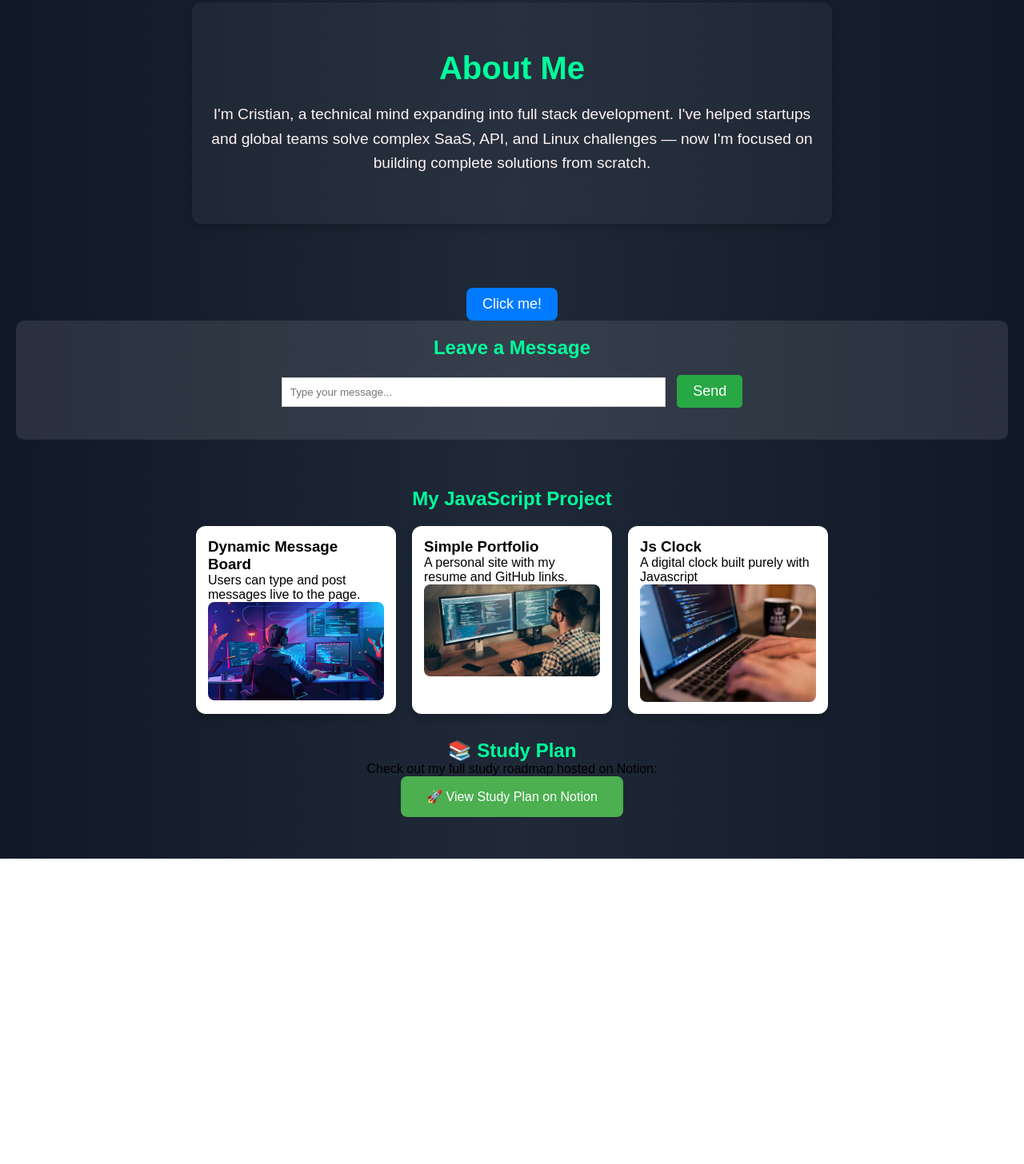
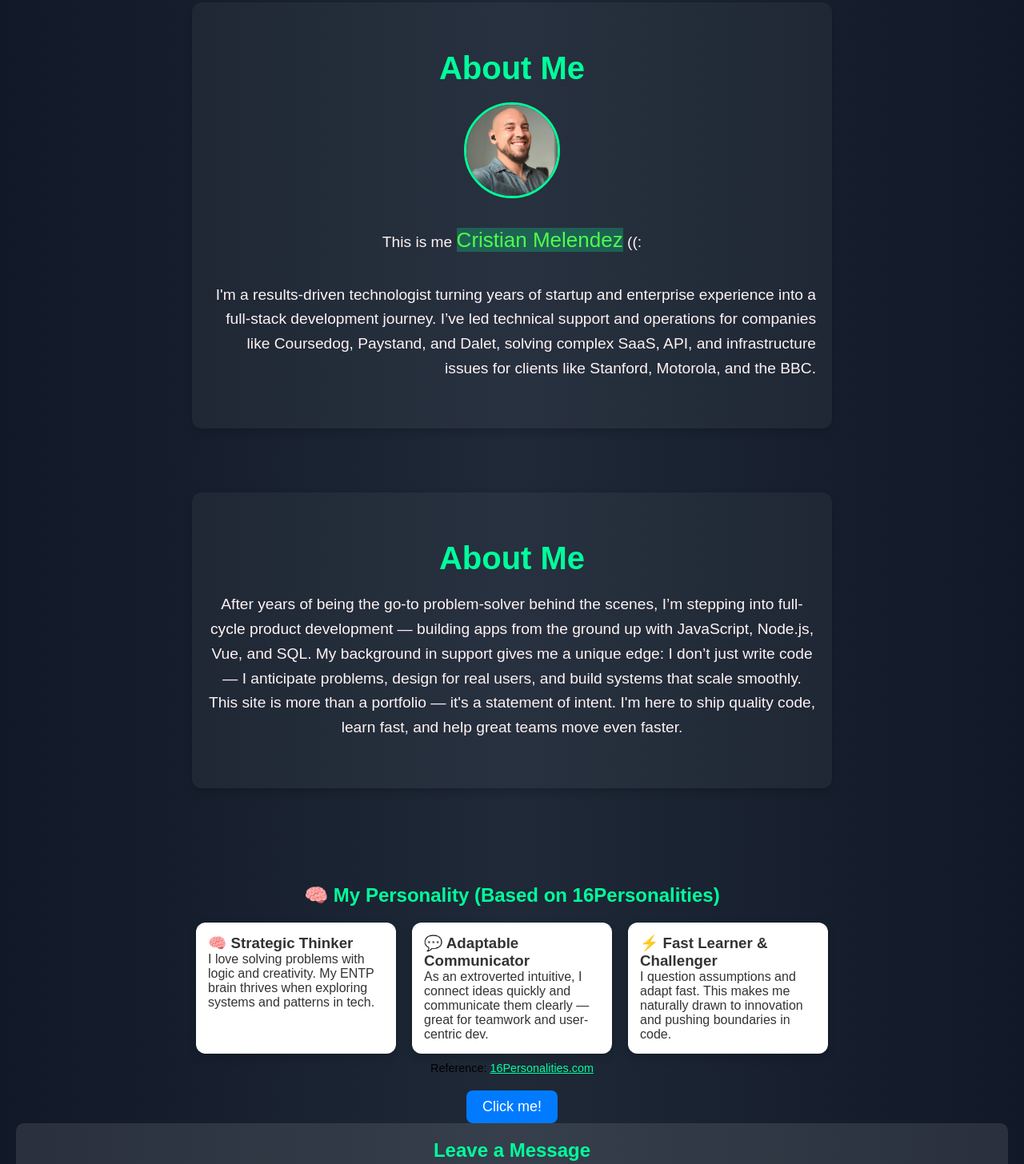
Before and after one commit to nightsyrc/dev-journey-start, a plain HTML site: page index.html in a window 1280 px wide. Shown: the part 727-2183 px from the top of the page at 80% size. Before the commit the page ends 1801 px from the top, so only its background shows below. Drawn offline with Linux system fonts and the light colour scheme.

Commit message:
UX improvements, added img to about sec

```diff
--- a/index.html
+++ b/index.html
@@ -27,16 +27,49 @@
   A description about me ((: ))-->
     <section id="about" class="about">
       <h2>About Me</h2>
+      <div class="about-content">
+      <img src="images/fsd_img_profile_pic.jpg" alt="Profile Photo" class="about-img">
       <p>
-        I'm Cristian, a technical mind expanding into full stack development.
-        I've helped startups and global teams solve complex SaaS, API, and Linux
-        challenges — now I'm focused on building complete solutions from
-        scratch.
+        This is me  <span class="cardTextHighlight">Cristian Melendez</span> ((: </p><p>
+        I'm a results-driven technologist turning years of
+        startup and enterprise experience into a full-stack development journey.
+        I’ve led technical support and operations for companies like Coursedog,
+        Paystand, and Dalet, solving complex SaaS, API, and infrastructure
+        issues for clients like Stanford, Motorola, and the BBC.
+      </p>
+      </div>
+    </section>
+    <section id="about" class="about">
+      <h2>About Me</h2>
+      <!-- Profile Image -->
+
+      <p>
+        After years of being the go-to problem-solver behind the scenes, I’m
+        stepping into full-cycle product development — building apps from the
+        ground up with JavaScript, Node.js, Vue, and SQL. My background in
+        support gives me a unique edge: I don’t just write code — I anticipate
+        problems, design for real users, and build systems that scale smoothly.
+        This site is more than a portfolio — it's a statement of intent. I'm
+        here to ship quality code, learn fast, and help great teams move even
+        faster.
       </p>
     </section>
 
     <!-- PROJECT SECTION-->
     <main>
+      <section id="personality-profile">
+        <h2>🧠 My Personality (Based on 16Personalities)</h2>
+        <div id="personalityCards"></div>
+        <p style="margin-top: 10px; font-size: 0.9rem">
+          Reference:
+          <a
+            href="https://www.16personalities.com/"
+            target="_blank"
+            style="color: #00ff9c"
+            >16Personalities.com</a
+          >
+        </p>
+      </section>
 
       <button>Click me!</button>
       <!--<section id="projects">
@@ -70,12 +103,14 @@
       <section id="Study Plan" class="study-plan">
         <h2>📚 Study Plan</h2>
         <p>Check out my full study roadmap hosted on Notion:</p>
-        <a class="study-button" href="https://www.notion.so/Fullstack-Engineer-Dev-Plan-1e1fb365b3df80e7b024cf848505d9c8"
-           target="_blank">
-           🚀 View Study Plan on Notion
+        <a
+          class="study-button"
+          href="https://www.notion.so/Fullstack-Engineer-Dev-Plan-1e1fb365b3df80e7b024cf848505d9c8"
+          target="_blank"
+        >
+          🚀 View Study Plan on Notion
         </a>
       </section>
-
     </main>
     <script src="script.js"></script>
   </body>
--- a/script.js
+++ b/script.js
@@ -154,3 +154,36 @@ function get_pending_tasks(projects_data) {
   console.table(projectNames);
   return projectNames;
 }
+
+
+const personalityTraits = [
+  {
+    title: "🧠 Strategic Thinker",
+    description:
+      "I love solving problems with logic and creativity. My ENTP brain thrives when exploring systems and patterns in tech.",
+  },
+  {
+    title: "💬 Adaptable Communicator",
+    description:
+      "As an extroverted intuitive, I connect ideas quickly and communicate them clearly — great for teamwork and user-centric dev.",
+  },
+  {
+    title: "⚡ Fast Learner & Challenger",
+    description:
+      "I question assumptions and adapt fast. This makes me naturally drawn to innovation and pushing boundaries in code.",
+  },
+];
+
+const personalityContainer = document.getElementById("personalityCards");
+
+personalityTraits.forEach((trait) => {
+  const card = document.createElement("div");
+  card.classList.add("personality-card");
+
+  card.innerHTML = `
+    <h3>${trait.title}</h3>
+    <p>${trait.description}</p>
+  `;
+
+  personalityContainer.appendChild(card);
+});
--- a/style.css
+++ b/style.css
@@ -1,10 +1,9 @@
 /* Reset default padding/margin for cleaner layout */
-*{
+* {
   margin: 0;
   padding: 0;
-/*makes width/height calculations easier by including padding and borders inside the element’s declared size.*/
+  /*makes width/height calculations easier by including padding and borders inside the element’s declared size.*/
   box-sizing: border-box;
-
 }
 
 h2 {
@@ -34,8 +33,6 @@ body {
   backdrop-filter: blur(2px);*/
 
   background: linear-gradient(to right, #111827, #1f2937, #111827);
-
-
 }
 
 /* Navbar styling */
@@ -117,8 +114,8 @@ button {
 
 img {
   max-width: 100%;
-  height: auto;       /* Scale images to fit their container */
-  margin: 0;          /* Remove extra margin on all images */
+  height: auto; /* Scale images to fit their container */
+  margin: 0; /* Remove extra margin on all images */
   border-radius: 15px;
 }
 
@@ -161,7 +158,7 @@ img {
 /*SECTIONS*/
 .about {
   background-color: rgb(255 255 255 / 4%);
-    color: #fff3f3;
+  color: #fff3f3;
   padding: 60px 20px;
   width: 90%;
   max-width: 800px;
@@ -169,6 +166,13 @@ img {
   box-shadow: 0px 4px 12px rgba(0, 0, 0, 0.2);
   margin: 40px auto;
   text-align: center;
+}
+
+.cardTextHighlight {
+  color: #fff3f3;
+  font-size: 26px;
+  background-color: #02ff9c3d;
+  color: #4eff4b;
 }
 
 .about h2 {
@@ -181,6 +185,33 @@ img {
   line-height: 1.6;
 }
 
+.about-content {
+  display: flex;
+  flex-direction: column;
+  gap: 2rem;
+  align-items: center;
+  justify-content: flex-start;
+  flex-wrap: wrap;
+  text-align: end;
+}
+
+.about-img {
+  width: 120px;
+  height: 120px;
+  border-radius: 50%;
+  object-fit: cover;
+  border: 3px solid #00ff99;
+  flex-shrink: 0;
+  object-position: -14px;
+}
+
+.about-text {
+  flex: 1;
+  min-width: 250px;
+  font-size: 1.1rem;
+  line-height: 1.6;
+  color: #fff3f3;
+}
 
 /* defines how the button will look when activated*/
 .clicked {
@@ -191,7 +222,7 @@ img {
 }
 
 /* This is the Styling for the Dynamic Message Board */
-#message-board{
+#message-board {
   margin-top: 40px;
   padding: 20px;
   background-color: rgba(255, 255, 255, 0.1);
@@ -202,7 +233,7 @@ img {
   margin: 0 auto;
 }
 
-#messageInput{
+#messageInput {
   padding: 10px;
   width: 40%;
   margin-right: 10px;
@@ -210,7 +241,7 @@ img {
   border: 1px solid #ccc;
 }
 
-#sendBtn{
+#sendBtn {
   padding: 10px 20px;
   background-color: #28a745;
   border: none;
@@ -263,15 +294,47 @@ img {
   object-fit: cover;
 }
 
-.study-plan{
+.study-plan {
   text-align: center;
   padding: 2rem;
 }
-.study-button{
+.study-button {
   display: inline-block;
   padding: 1rem 2rem;
-  background-color: #4CAF50;
+  background-color: #4caf50;
   color: white;
   border-radius: 8px;
   text-decoration: none;
 }
+
+#personality-profile {
+  margin-top: 60px;
+  text-align: center;
+}
+
+#personalityCards {
+  display: flex;
+  justify-content: center;
+  gap: 20px;
+  flex-wrap: wrap;
+  margin-top: 20px;
+}
+
+.personality-card {
+  background-color: white;
+  padding: 15px;
+  border-radius: 12px;
+  box-shadow: 0px 4px 12px rgba(0, 0, 0, 0.2);
+  width: 250px;
+  text-align: left;
+  color: #333;
+}
+
+.profilePic {
+  width: 120px;
+  height: 120px;
+  object-fit: cover;
+  border-radius: 50%;
+  border: 2px solid #00ff99;
+  flex-shrink: 0;
+}
```
Also changed, not shown: images/fsd_img_profile_pic.jpg (added).
